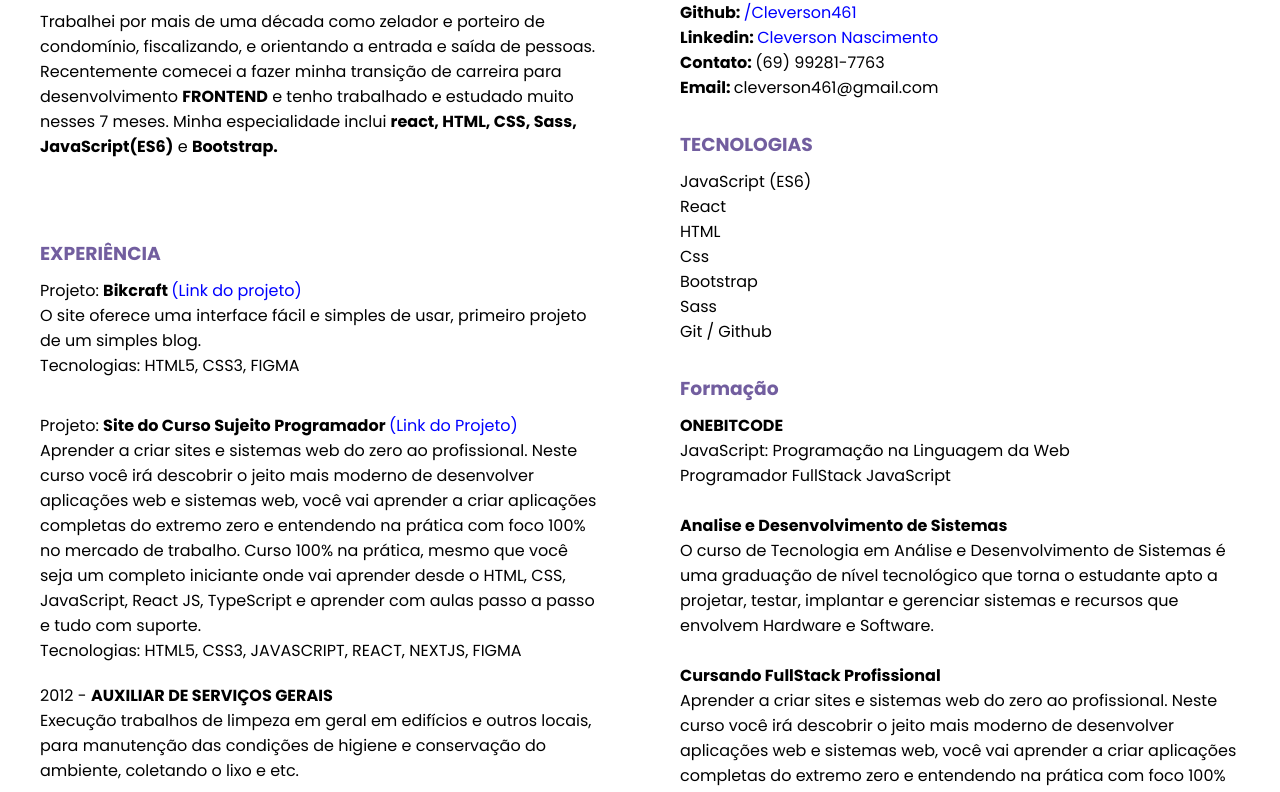
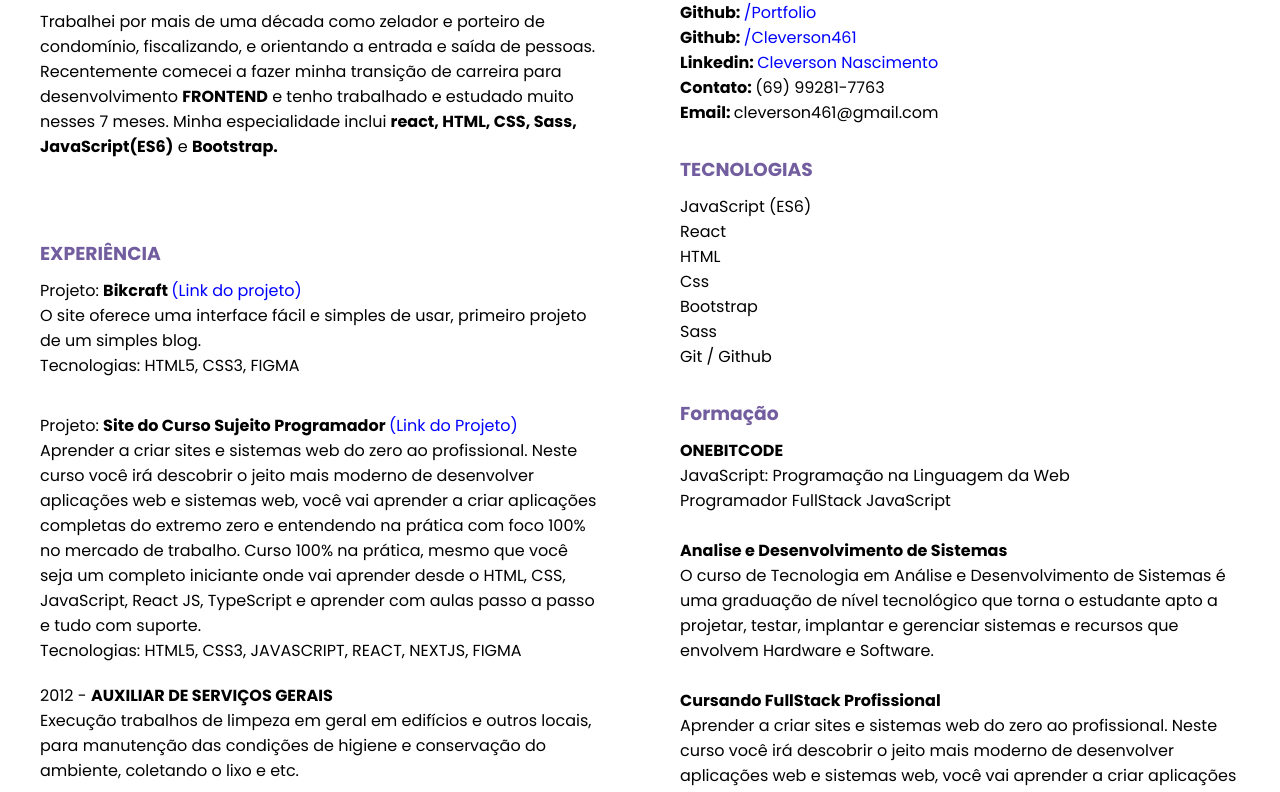
Before and after one commit to Cleverson461/curriculum, a plain HTML site: page index.html in a window 1280 px wide. Shown: the part 99-891 px from the top of the page. Drawn offline with Linux system fonts and the light colour scheme.

Commit message:
Atualização

```diff
--- a/index.html
+++ b/index.html
@@ -116,6 +116,7 @@
       <div class="right_Side">
         <div class="exp1">
           <h3>LINKS DE CONTATO</h3>
+          <p><strong>Github: </strong><a href="https://cleverson461.github.io/cleverson_nascimento/">/Portfolio</a></p>
           <p><strong>Github: </strong><a href="https://github.com/Cleverson461">/Cleverson461</a></p>
           <p><strong>Linkedin: </strong><a href="https://www.linkedin.com/in/cleverson-nascimento/">Cleverson Nascimento</a></p>
           <p><strong>Contato: </strong>(69) 99281-7763</p>
```
